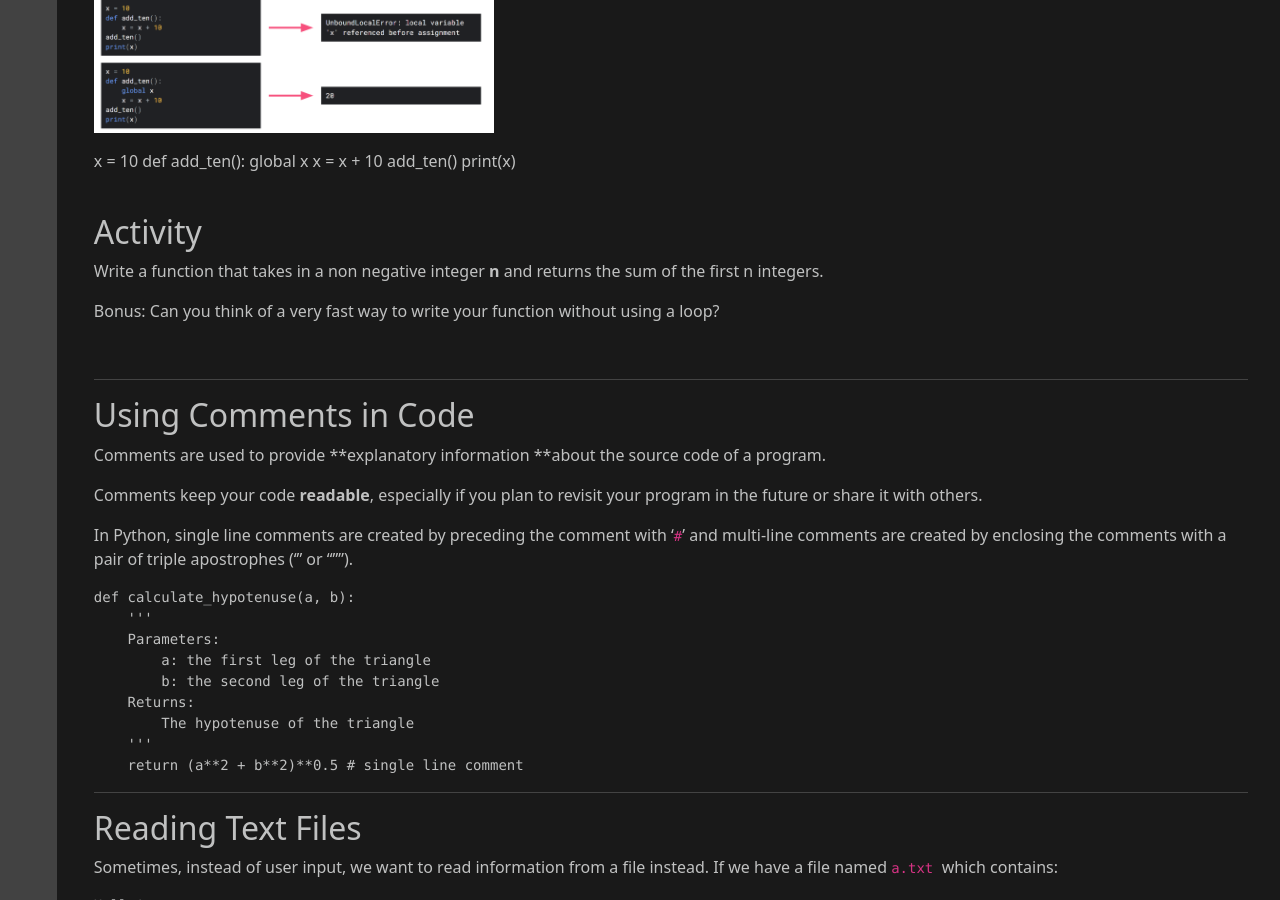
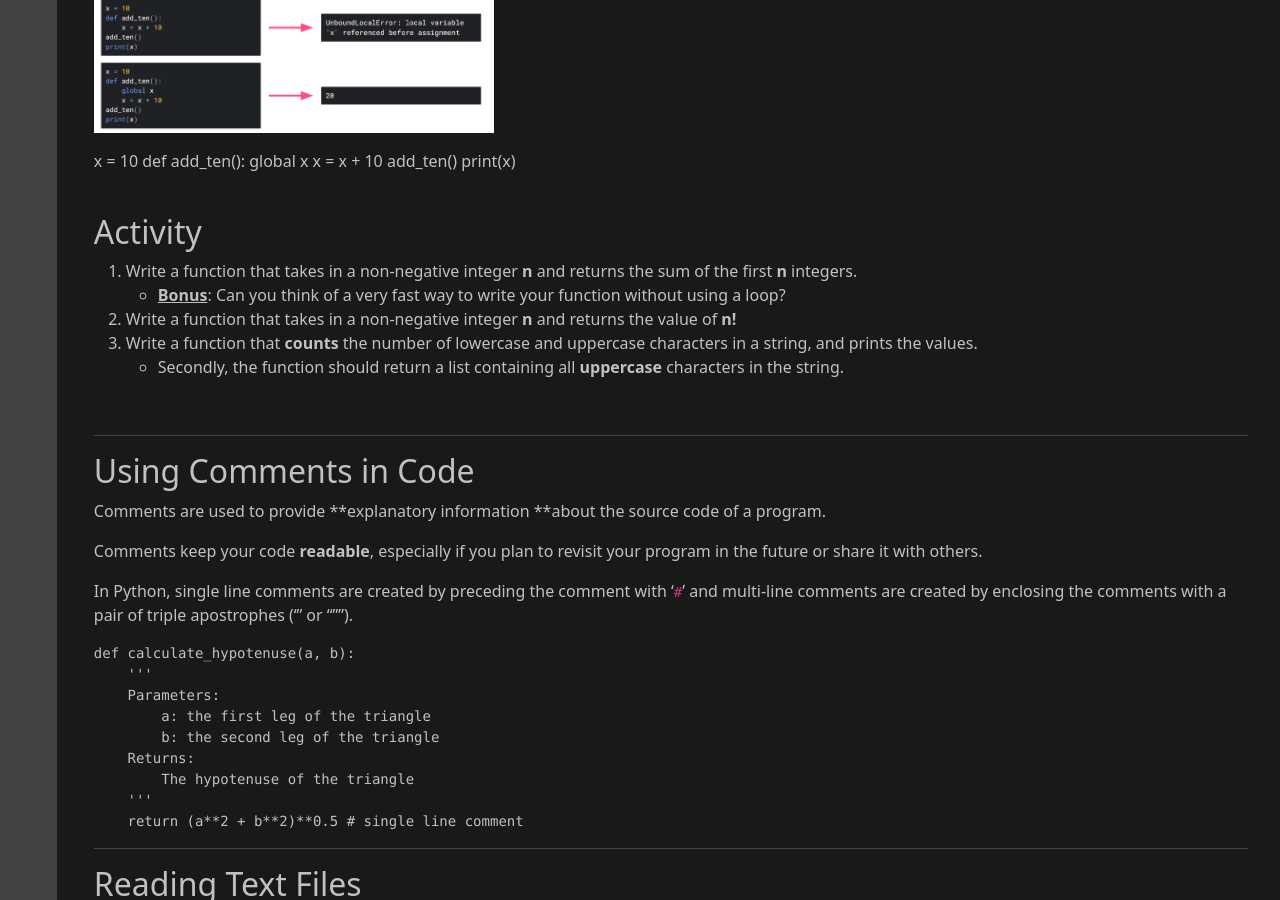
Before and after one commit to vishnupsatish/woodlands-cs-website, a Jekyll site: the page built from _posts/2021-11-01-lesson-3.md, in a window 1280 px wide and 900 px high, scrolled down 1901 px. Built offline with Jekyll 4.4.1, drawn with Linux system fonts in a browser that asks for light colours; nearby versions of some CDN libraries; some of the changed text lies outside the part shown.

Commit message:
Add activities for Nov. 1 lesson

```diff
--- a/_posts/2021-11-01-lesson-3.md
+++ b/_posts/2021-11-01-lesson-3.md
@@ -129,9 +129,11 @@
 
 ## Activity
 
-Write a function that takes in a non negative integer **n** and returns the sum of the first n integers.
-
-Bonus: Can you think of a very fast way to write your function without using a loop?
+1. Write a function that takes in a non-negative integer **n** and returns the sum of the first **n** integers.
+    - **<span style="text-decoration:underline;">Bonus</span>**: Can you think of a very fast way to write your function without using a loop?
+2. Write a function that takes in a non-negative integer **n** and returns the value of **n!**
+3. Write a function that **counts** the number of lowercase and uppercase characters in a string, and prints the values.
+    - Secondly, the function should return a list containing all **uppercase** characters in the string.
 
 <br>
 
@@ -231,12 +233,14 @@
 
 ## Activity
 
-Create a .txt file in the same directory as your code and copy/paste the [bee movie script](http://www.script-o-rama.com/movie_scripts/a1/bee-movie-script-transcript-seinfeld.html) into it. Then, write a program that prints it line by line by reading the text file.
+1. Create a .txt file in the same directory as your code and copy/paste **[The Bee Movie](http://www.script-o-rama.com/movie_scripts/a1/bee-movie-script-transcript-seinfeld.html)** script into it.
+2. Then, loop through the script, and write every line that contains the word “bee” in it into a separate text file.
+3. **Bonus Problems:**
+    - Print how many times each letter in the alphabet appears in the script.
+    - Print the three most frequent words in the entire script.
 
-Bonus: at the end, for each letter in the alphabet print how many times it occurs! One way you can do this is to use a dictionary.
 
 >Try this in your own code editor!
-
 
 <br>
 
@@ -275,7 +279,9 @@
 
 ## Activity
 
-Write a program that takes in two integers as input, as you have done previously. But this time, use `try` and `except` to print an error if the user tries to divide by 0.
+
+Write a program that takes in two integers **a** and **b** as input, and prints the result of **a/b**. Use `try` and `except` to print an error if the user tries to divide by 0, and reprompt for input until they provide valid values for **a** and **b**.
+
 
 <div is="code-editor" id="editor-7">
 
```
